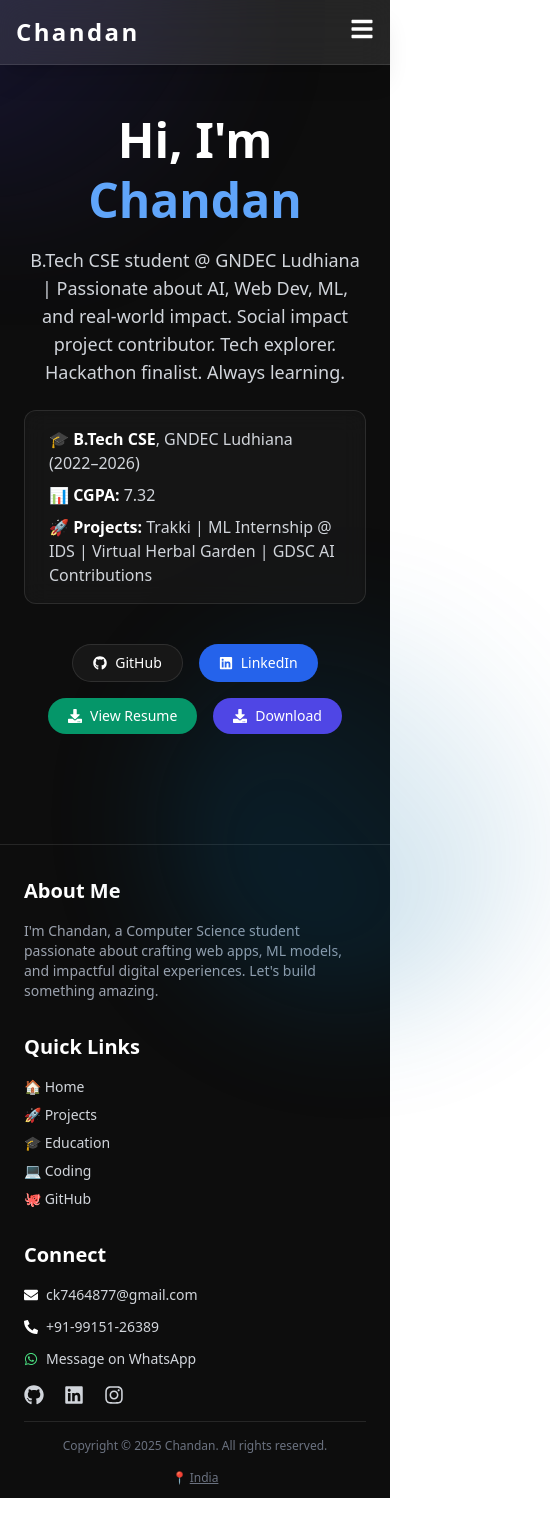
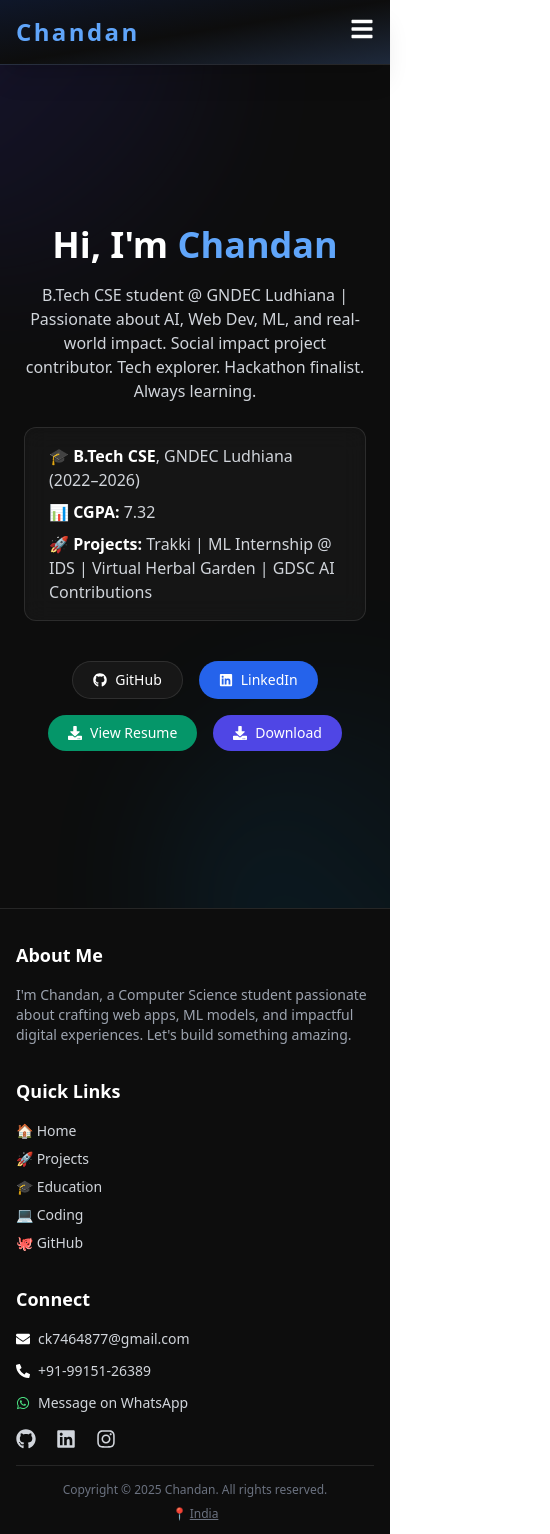
Before and after one commit to chandan-911/Chandan-911, a React (Vite) app: page /home in a window 390 px wide. Shown: the whole page, 550 px wide, since content can reach past the window. Before the commit the page ends 1498 px from the top, so only its background shows below. Built offline with nearby package versions, Linux system fonts and the light colour scheme.

Commit message:
errors removed

```diff
--- a/package.json
+++ b/package.json
@@ -18,6 +18,8 @@
   },
   "devDependencies": {
     "@eslint/js": "^9.29.0",
+    "@tailwindcss/aspect-ratio": "^0.4.2",
+    "@tailwindcss/forms": "^0.5.10",
     "@tailwindcss/postcss": "^4.1.10",
     "@tailwindcss/typography": "^0.5.16",
     "@types/react": "^19.1.8",
--- a/src/App.tsx
+++ b/src/App.tsx
@@ -1,3 +1,4 @@
+// App.tsx
 import { BrowserRouter as Router, Routes, Route } from 'react-router-dom';
 import Home from './pages/Home';
 import Projects from './pages/Projects';
@@ -5,20 +6,25 @@ import Education from './pages/Education';
 import Coding from './pages/Coding';
 import Github from './pages/Github';
 import Navbar from './components/Navbar';
-import Footer from './components/footer';
+import Footer from './components/footer'; // ✅ Make sure the filename is capital "F"
 
 function App() {
   return (
     <Router>
       <Navbar />
+
+      <main className="pt-16"> {/* Optional: prevent content underlapping navbar */}
         <Routes>
-        <Route path="/Home" element={<Home />} />
+          <Route path="/" element={<Home />} />           {/* ✅ Default homepage */}
+          <Route path="/home" element={<Home />} />       {/* ✅ Optional alias */}
           <Route path="/projects" element={<Projects />} />
           <Route path="/education" element={<Education />} />
           <Route path="/coding" element={<Coding />} />
           <Route path="/github" element={<Github />} />
         </Routes>
-      <Footer /> {/* ✅ Render Footer outside of Routes */}
+      </main>
+
+      <Footer /> {/* ✅ Always visible */}
     </Router>
   );
 }
--- a/src/components/Navbar.tsx
+++ b/src/components/Navbar.tsx
@@ -1,6 +1,14 @@
-// Navbar.tsx - Mobile Responsive Glassmorphic Navigation Bar
+// Navbar.tsx — Gradient Glassmorphic Navigation Bar
 import { useState } from 'react';
-import { FaHome, FaCode, FaGraduationCap, FaProjectDiagram, FaGithub, FaBars, FaTimes } from 'react-icons/fa';
+import {
+  FaHome,
+  FaCode,
+  FaGraduationCap,
+  FaProjectDiagram,
+  FaGithub,
+  FaBars,
+  FaTimes,
+} from 'react-icons/fa';
 
 const Navbar = () => {
   const [active, setActive] = useState('/Home');
@@ -11,24 +19,25 @@ const Navbar = () => {
     { href: '/projects', icon: <FaProjectDiagram />, label: 'Projects' },
     { href: '/education', icon: <FaGraduationCap />, label: 'Education' },
     { href: '/coding', icon: <FaCode />, label: 'Coding' },
-    { href: '/github', icon: <FaGithub />, label: 'GitHub' }
+    { href: '/github', icon: <FaGithub />, label: 'GitHub' },
   ];
 
   return (
-    <header className="fixed top-0 left-0 w-full z-50 bg-white/10 backdrop-blur-lg border-b border-white/10 shadow-xl">
+    <header className="fixed top-0 left-0 w-full z-50 bg-gradient-to-br from-[#0f172a] via-[#0d0d0d] to-[#1e293b] backdrop-blur-lg border-b border-white/10 shadow-xl">
       <nav className="max-w-7xl mx-auto px-4 sm:px-8 lg:px-12 h-16 flex items-center justify-between">
-        <div className="text-2xl font-bold text-white tracking-widest">Chandan</div>
+        <div className="text-2xl font-extrabold text-blue-400 tracking-widest">Chandan</div>
 
+        {/* Desktop Nav */}
         <ul className="hidden md:flex gap-6">
           {navLinks.map((link) => (
             <li key={link.href}>
               <a
                 href={link.href}
                 onClick={() => setActive(link.href)}
-                className={`flex items-center gap-2 px-4 py-2 text-sm font-medium rounded-full transition duration-300 ${
+                className={`flex items-center gap-2 px-4 py-2 text-sm font-medium rounded-full border border-white/10 transition duration-300 ${
                   active === link.href
-                    ? 'bg-blue-600 text-white shadow-md'
-                    : 'text-gray-300 hover:text-white hover:bg-white/20'
+                    ? 'bg-blue-600 text-white shadow-lg'
+                    : 'text-slate-300 hover:bg-white/10 hover:text-white'
                 }`}
               >
                 <span className="text-lg">{link.icon}</span>
@@ -38,7 +47,7 @@ const Navbar = () => {
           ))}
         </ul>
 
-        {/* Mobile menu toggle */}
+        {/* Mobile Toggle */}
         <div className="md:hidden">
           <button
             onClick={() => setIsOpen(!isOpen)}
@@ -49,9 +58,9 @@ const Navbar = () => {
         </div>
       </nav>
 
-      {/* Mobile dropdown menu */}
+      {/* Mobile Dropdown */}
       {isOpen && (
-        <ul className="md:hidden bg-[#1a1a1a] border-t border-white/10 px-6 py-4 space-y-4 shadow-xl">
+        <ul className="md:hidden bg-[#0f172a] px-6 py-4 space-y-4 border-t border-white/10 shadow-xl backdrop-blur-md">
           {navLinks.map((link) => (
             <li key={link.href}>
               <a
@@ -62,7 +71,7 @@ const Navbar = () => {
                 }}
                 className={`flex items-center gap-3 px-4 py-2 rounded-md text-sm font-medium transition-all duration-200 ${
                   active === link.href
-                    ? 'bg-blue-600 text-white'
+                    ? 'bg-blue-600 text-white shadow'
                     : 'text-gray-300 hover:bg-white/10 hover:text-white'
                 }`}
               >
--- a/src/components/footer.tsx
+++ b/src/components/footer.tsx
@@ -1,4 +1,4 @@
-// Footer.tsx - Glassmorphic Footer with Animated Social Icons and Reduced Spacing
+// Footer.tsx - Glassmorphic Footer with Responsive Design
 import {
   FaGithub,
   FaLinkedin,
@@ -10,11 +10,11 @@ import {
 
 const Footer = () => {
   return (
-    <footer className="bg-[#0d0d0d] text-gray-300 pt-8 pb-3 px-6 border-t border-white/10">
-      <div className="max-w-6xl mx-auto grid md:grid-cols-3 gap-8">
+    <footer className="bg-[#0d0d0d] text-gray-300 pt-8 pb-3 px-4 sm:px-6 border-t border-white/10">
+      <div className="max-w-6xl mx-auto grid gap-y-8 gap-x-6 sm:grid-cols-2 md:grid-cols-3">
         {/* About Section */}
         <div>
-          <h4 className="text-white text-xl font-semibold mb-4">About Me</h4>
+          <h4 className="text-white text-lg md:text-xl font-semibold mb-4">About Me</h4>
           <p className="text-sm text-gray-400">
             I'm Chandan, a Computer Science student passionate about crafting web apps, ML models,
             and impactful digital experiences. Let's build something amazing.
@@ -23,7 +23,7 @@ const Footer = () => {
 
         {/* Quick Links */}
         <div>
-          <h4 className="text-white text-xl font-semibold mb-4">Quick Links</h4>
+          <h4 className="text-white text-lg md:text-xl font-semibold mb-4">Quick Links</h4>
           <ul className="space-y-2 text-sm">
             <li><a href="#home" className="hover:text-white transition">🏠 Home</a></li>
             <li><a href="#projects" className="hover:text-white transition">🚀 Projects</a></li>
@@ -35,10 +35,10 @@ const Footer = () => {
 
         {/* Contact & Socials */}
         <div>
-          <h4 className="text-white text-xl font-semibold mb-4">Connect</h4>
+          <h4 className="text-white text-lg md:text-xl font-semibold mb-4">Connect</h4>
 
           {/* Email */}
-          <p className="text-sm mb-3 flex items-center gap-2">
+          <p className="text-sm mb-3 flex flex-wrap items-center gap-2">
             <FaEnvelope className="text-white" />
             <a
               href="https://mail.google.com/mail/?view=cm&fs=1&to=ck7464877@gmail.com&su=Contact%20from%20Portfolio&body=Hi%20Chandan%2C%20I%20visited%20your%20portfolio%20and%20wanted%20to%20connect."
@@ -51,7 +51,7 @@ const Footer = () => {
           </p>
 
           {/* Phone */}
-          <p className="text-sm mb-3 flex items-center gap-2">
+          <p className="text-sm mb-3 flex flex-wrap items-center gap-2">
             <FaPhoneAlt className="text-white" />
             <a href="tel:+919915126389" className="hover:text-white transition">
               +91-99151-26389
@@ -59,7 +59,7 @@ const Footer = () => {
           </p>
 
           {/* WhatsApp */}
-          <p className="text-sm mb-4 flex items-center gap-2">
+          <p className="text-sm mb-4 flex flex-wrap items-center gap-2">
             <FaWhatsapp className="text-green-400" />
             <a
               href="https://wa.me/919915126389?text=Hi%20Chandan%2C%20I%20visited%20your%20portfolio%20and%20would%20like%20to%20connect."
@@ -72,7 +72,7 @@ const Footer = () => {
           </p>
 
           {/* Social Icons */}
-          <div className="flex gap-5 text-xl">
+          <div className="flex flex-wrap gap-5 text-xl">
             <a href="https://github.com/chandan-911" target="_blank" rel="noreferrer" className="hover:text-white transition transform hover:scale-125 duration-300">
               <FaGithub />
             </a>
@@ -87,11 +87,11 @@ const Footer = () => {
       </div>
 
       {/* Bottom Bar */}
-      <div className="mt-4 border-t border-white/10 pt-4 flex flex-col md:flex-row items-center justify-between text-xs text-gray-500">
+      <div className="mt-4 border-t border-white/10 pt-4 px-4 sm:px-6 flex flex-col gap-2 md:flex-row md:gap-0 items-center justify-between text-xs text-gray-500">
         <div className="text-center md:text-left">
           Copyright © 2025 Chandan. All rights reserved.
         </div>
-        <div className="text-center md:text-right mt-4 md:mt-0">
+        <div className="text-center md:text-right">
           📍 <a href="https://www.google.com/maps/place/Amritsar,+Punjab,+India" target="_blank" rel="noreferrer" className="hover:text-white underline">India</a>
         </div>
       </div>
--- a/src/pages/Home.tsx
+++ b/src/pages/Home.tsx
@@ -2,29 +2,34 @@ import { FaGithub, FaLinkedin, FaDownload } from 'react-icons/fa';
 
 const Home = () => {
   return (
-    <section id="home" className="min-h-screen bg-[#0d0d0d] text-white px-6 py-24relative overflow-hidden flex items-center justify-center">
+    <section
+      id="home"
+      className="min-h-screen bg-[#0d0d0d] text-white px-6 py-24 relative overflow-hidden flex flex-col items-center justify-center"
+    >
       {/* Background gradient overlays */}
-      <div className="absolute -top-40 -left-40 w-96 h-96 bg-gradient-to-br from-indigo-800 to-transparent rounded-full blur-3xl opacity-30 animate-pulse"></div>
-      <div className="absolute -bottom-40 -right-40 w-96 h-96 bg-gradient-to-tr from-sky-700 to-transparent rounded-full blur-3xl opacity-20 animate-pulse"></div>
+      <div className="absolute -top-40 -left-40 w-96 h-96 bg-gradient-to-br from-indigo-800 to-transparent rounded-full blur-3xl opacity-30 transition duration-1000"></div>
+      <div className="absolute -bottom-40 -right-40 w-96 h-96 bg-gradient-to-tr from-sky-700 to-transparent rounded-full blur-3xl opacity-20 transition duration-1000"></div>
 
       <div className="relative z-10 text-center max-w-4xl">
-        {/* Glowing Initial Avatar */}
-        {/* <div className="mx-auto mb-8 w-32 h-32 rounded-full bg-gradient-to-br from-[#222] to-[#111] shadow-lg flex items-center justify-center text-4xl font-black text-white border border-white/10 animate-pulse">
-          C
-        </div> */}
-
-        <h1 className="text-5xl md:text-6xl font-extrabold leading-tight mb-4">
+        <h1 className="text-4xl sm:text-5xl md:text-6xl font-extrabold leading-tight mb-4">
           Hi, I'm <span className="text-blue-400">Chandan</span>
         </h1>
-        <p className="text-lg text-gray-300 mb-6">
-          B.Tech CSE student @ GNDEC Ludhiana | Passionate about AI, Web Dev, ML, and real-world impact.
-          Social impact project contributor. Tech explorer. Hackathon finalist. Always learning.
+        <p className="text-base sm:text-lg text-gray-300 mb-6">
+          B.Tech CSE student @ GNDEC Ludhiana | Passionate about AI, Web Dev, ML, and real-world
+          impact. Social impact project contributor. Tech explorer. Hackathon finalist. Always
+          learning.
         </p>
 
         <div className="bg-[#1c1c1c]/60 border border-white/10 backdrop-blur-md rounded-xl shadow-inner px-6 py-4 text-left max-w-xl mx-auto mb-10">
-          <p className="text-gray-300 mb-2">🎓 <span className="text-white font-semibold">B.Tech CSE</span>, GNDEC Ludhiana (2022–2026)</p>
-          <p className="text-gray-300 mb-2">📊 <span className="text-white font-semibold">CGPA:</span> 7.32</p>
-          <p className="text-gray-300">🚀 <span className="text-white font-semibold">Projects:</span> Trakki | ML Internship @ IDS | Virtual Herbal Garden | GDSC AI Contributions</p>
+          <p className="text-gray-300 mb-2">
+            🎓 <span className="text-white font-semibold">B.Tech CSE</span>, GNDEC Ludhiana (2022–2026)
+          </p>
+          <p className="text-gray-300 mb-2">
+            📊 <span className="text-white font-semibold">CGPA:</span> 7.32
+          </p>
+          <p className="text-gray-300">
+            🚀 <span className="text-white font-semibold">Projects:</span> Trakki | ML Internship @ IDS | Virtual Herbal Garden | GDSC AI Contributions
+          </p>
         </div>
 
         <div className="flex flex-wrap justify-center gap-4">
```
Also changed, not shown: tailwind.config.cjs (+9 -2 lines), 1 other file (tests, documents, lock files or other folders). Lines whose indentation alone changed are shown as unchanged.
